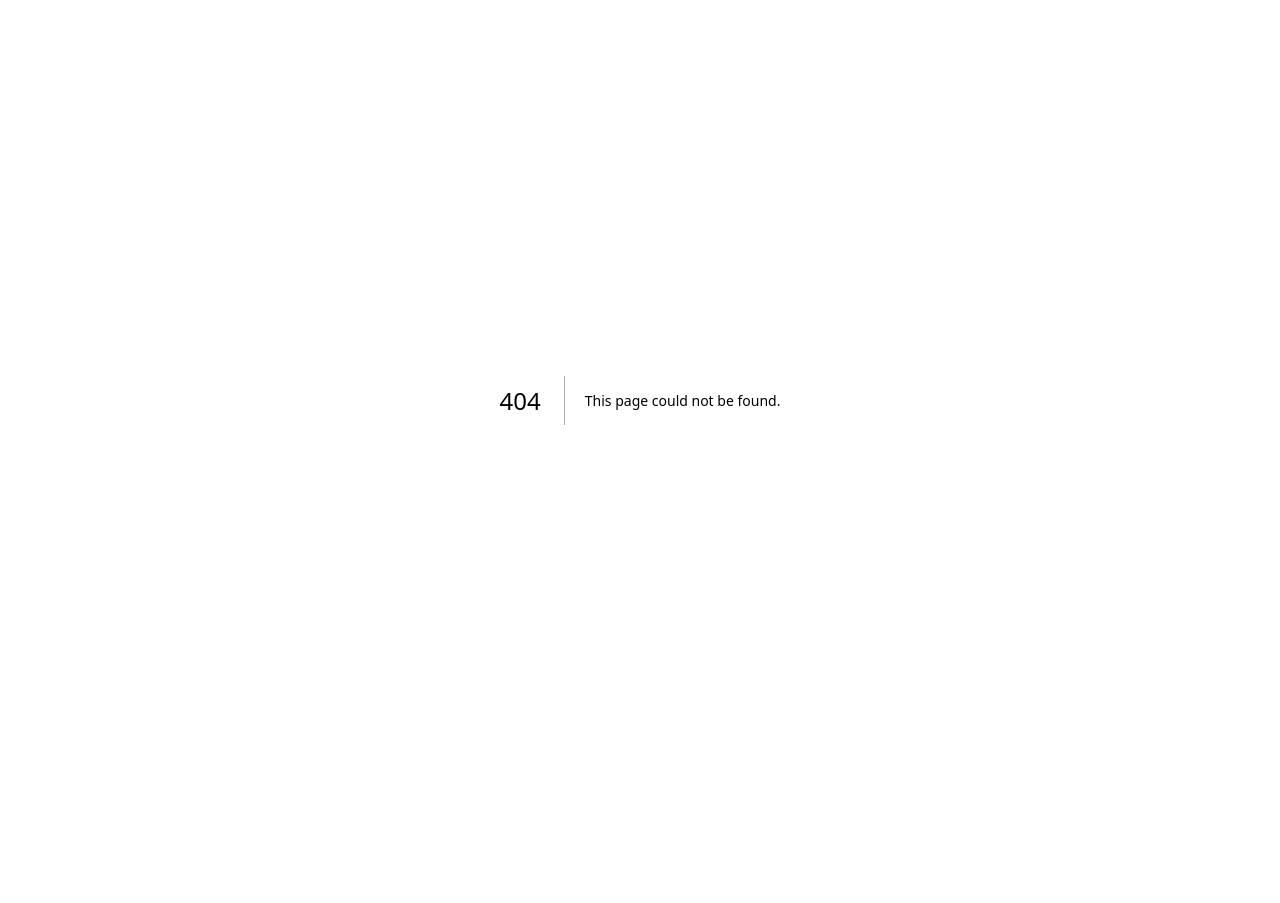
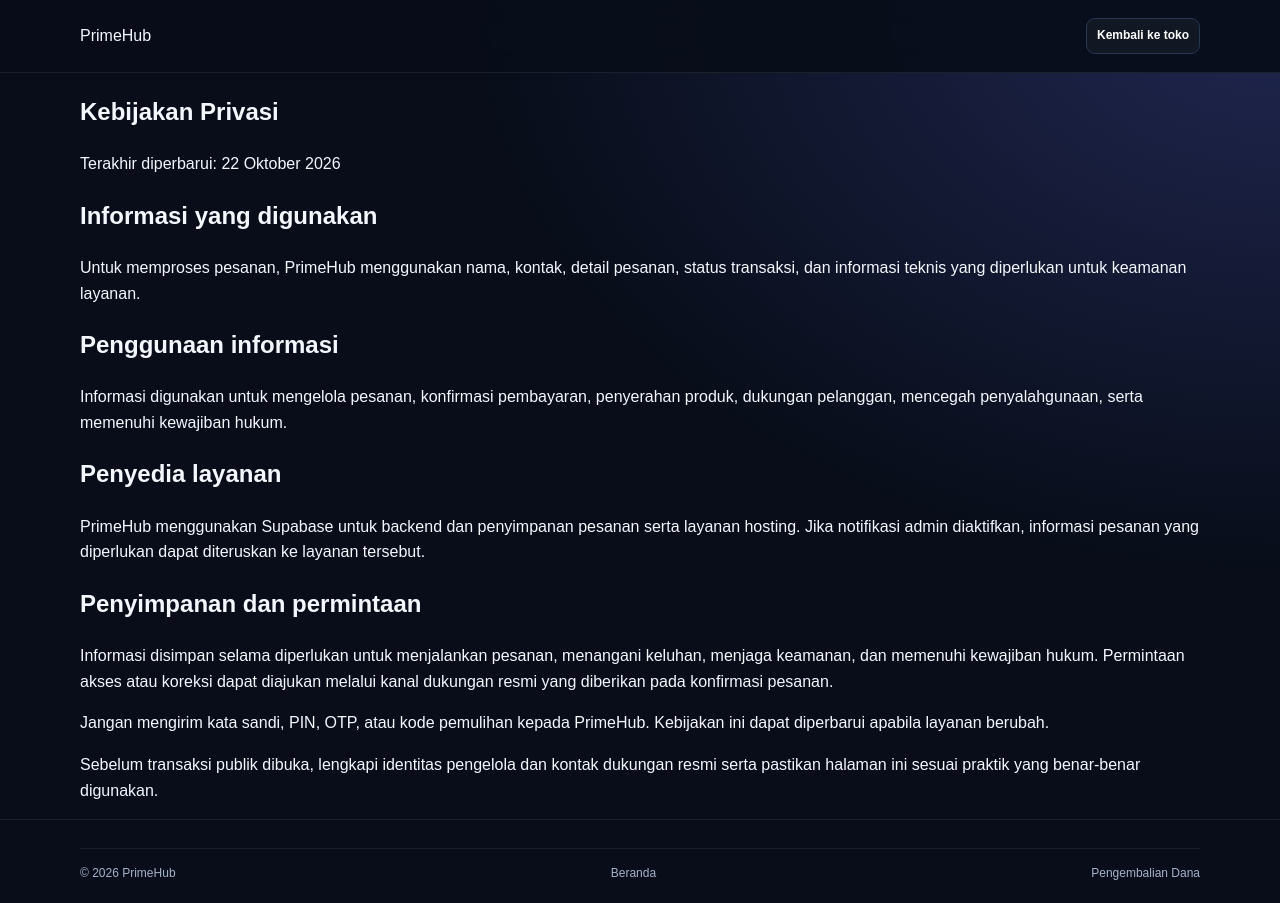
Before and after one commit to dwi-store/primehub, a Next.js app: page /primehub/kebijakan-privasi in a window 1280 px wide. Before the commit this address had no page. Before the commit the page ends 800 px from the top, so only its background shows below. Built offline with nearby package versions, Linux system fonts and the light colour scheme.

Commit message:
Add PrimeHub privacy policy page

```diff
--- /dev/null
+++ b/src/app/kebijakan-privasi/page.tsx
@@ -0,0 +1,22 @@
+export const metadata = { title: "Kebijakan Privasi — PrimeHub" };
+
+export default function PrivacyPage() {
+  return <main className="primehub-app legal-shell">
+    <header className="site-header"><div className="container nav"><a className="legal-brand" href="/primehub/">PrimeHub</a><a className="button button-secondary button-small" href="/primehub/">Kembali ke toko</a></div></header>
+    <article className="legal-document container">
+      <h1>Kebijakan Privasi</h1>
+      <p className="legal-updated">Terakhir diperbarui: 22 Oktober 2026</p>
+      <h2>Informasi yang digunakan</h2>
+      <p>Untuk memproses pesanan, PrimeHub menggunakan nama, kontak, detail pesanan, status transaksi, dan informasi teknis yang diperlukan untuk keamanan layanan.</p>
+      <h2>Penggunaan informasi</h2>
+      <p>Informasi digunakan untuk mengelola pesanan, konfirmasi pembayaran, penyerahan produk, dukungan pelanggan, mencegah penyalahgunaan, serta memenuhi kewajiban hukum.</p>
+      <h2>Penyedia layanan</h2>
+      <p>PrimeHub menggunakan Supabase untuk backend dan penyimpanan pesanan serta layanan hosting. Jika notifikasi admin diaktifkan, informasi pesanan yang diperlukan dapat diteruskan ke layanan tersebut.</p>
+      <h2>Penyimpanan dan permintaan</h2>
+      <p>Informasi disimpan selama diperlukan untuk menjalankan pesanan, menangani keluhan, menjaga keamanan, dan memenuhi kewajiban hukum. Permintaan akses atau koreksi dapat diajukan melalui kanal dukungan resmi yang diberikan pada konfirmasi pesanan.</p>
+      <p>Jangan mengirim kata sandi, PIN, OTP, atau kode pemulihan kepada PrimeHub. Kebijakan ini dapat diperbarui apabila layanan berubah.</p>
+      <p className="legal-owner-note">Sebelum transaksi publik dibuka, lengkapi identitas pengelola dan kontak dukungan resmi serta pastikan halaman ini sesuai praktik yang benar-benar digunakan.</p>
+    </article>
+    <footer className="site-footer"><div className="container footer-bottom"><span>© 2026 PrimeHub</span><a href="/primehub/">Beranda</a><a href="/primehub/pengembalian-dana/">Pengembalian Dana</a></div></footer>
+  </main>;
+}
```
